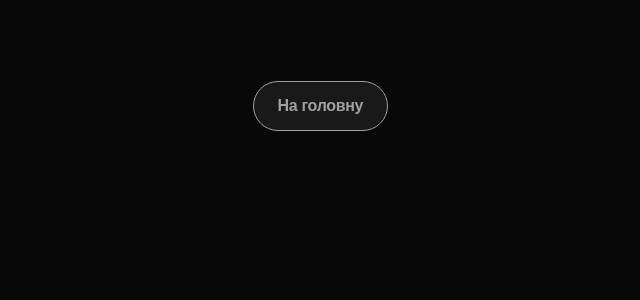
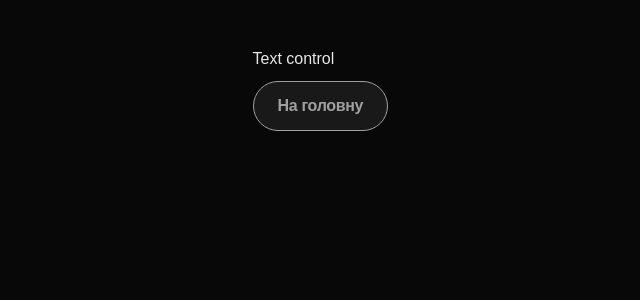
Before and after one commit to Sashko-kapillar/my-ersag, a React (Vite) app: page / in a window 1280 px wide. Shown: the top 300 px of the page, without its empty margins (136-776 px from the left). Built offline with nearby package versions, Linux system fonts and the light colour scheme.

Commit message:
style: add right path for fonts

```diff
--- a/src/App.tsx
+++ b/src/App.tsx
@@ -3,6 +3,7 @@
 // import viteLogo from '/vite.svg'
 import './App.css'
 import Header from './components/Header/header'
+import Hero from './components/Hero/Hero'
 
 function App() {
   // const [count, setCount] = useState(0)
@@ -10,6 +11,7 @@ function App() {
   return (
     <>
       <Header></Header>
+      <Hero></Hero>
     </>
   )
 }
--- a/src/components/Header/header.tsx
+++ b/src/components/Header/header.tsx
@@ -36,7 +36,6 @@ const Header = ({
               label="На головну"
               href="/"
           >
-
           </SmartButton>
 
           {/* {isPrivacy ? (
--- /dev/null
+++ b/src/components/Hero/Hero.tsx
@@ -0,0 +1,12 @@
+
+const Hero = () => {
+  return (
+    <section className="w-full relative lg:-mt-23 pb-40 1xl:pb-55 3xl:pb-60 4xl:pb-70">
+      <div className="section flex justify-between gap-5.5 flex-col items-start 1xl:items-center 1xl:justify-center-safe max-h-full h-full">
+        {/* <VideoPlayer /> */}<p>Text control</p>
+      </div>
+    </section>
+  );
+};
+
+export default Hero;
--- a/src/index.css
+++ b/src/index.css
@@ -3,8 +3,8 @@
 
 @font-face {
   font-family: 'Unbounded';
-  src: local('Unbounded-Regular'),
-    url('./assets/fonts/Unbounded-Regular.woff2') format('woff2');
+  src:
+    url('/src/assets/fonts/Unbounded-Regular.woff2') format('woff2');
   font-weight: 400;
   font-style: normal;
   font-display: swap;
@@ -12,8 +12,8 @@
 
 @font-face {
   font-family: 'Unbounded';
-  src: local('Unbounded-Medium'),
-    url('./assets/fonts/Unbounded-Medium.woff2') format('woff2');
+  src:
+    url('/src/assets/fonts/Unbounded-Medium.woff2') format('woff2');
   font-weight: 500;
   font-style: normal;
   font-display: swap;
@@ -21,8 +21,8 @@
 
 @font-face {
   font-family: 'Unbounded';
-  src: local('Unbounded-SemiBold'),
-    url('./assets/fonts/Unbounded-SemiBold.woff2') format('woff2');
+  src:
+    url('/src/assets/fonts/Unbounded-SemiBold.woff2') format('woff2');
   font-weight: 600;
   font-style: normal;
   font-display: swap;
@@ -30,8 +30,8 @@
 
 @font-face {
   font-family: 'NunitoSans';
-  src: local('NunitoSans-ExtraLight'),
-    url('./assets/fonts/NunitoSans-ExtraLight.woff2') format('woff2');
+  src:
+    url('/src/assets/fonts/NunitoSans-ExtraLight.woff2') format('woff2');
   font-weight: 200;
   font-style: normal;
   font-display: swap;
@@ -39,8 +39,8 @@
 
 @font-face {
   font-family: 'NunitoSans';
-  src: local('NunitoSans-Light'),
-    url('./assets/fonts/NunitoSans-Light.woff2') format('woff2');
+  src:
+    url('/src/assets/fonts/NunitoSans-Light.woff2') format('woff2');
   font-weight: 400;
   font-style: normal;
   font-display: swap;
@@ -48,8 +48,8 @@
 
 @font-face {
   font-family: 'NunitoSans';
-  src: local('NunitoSans-Regular'),
-    url('./assets/fonts/NunitoSans-Regular.woff2') format('woff2');
+  src:
+    url('/src/assets/fonts/NunitoSans-Regular.woff2') format('woff2');
   font-weight: 500;
   font-style: normal;
   font-display: swap;
@@ -57,8 +57,8 @@
 
 @font-face {
   font-family: 'NunitoSans';
-  src: local('NunitoSans-SemiBold'),
-    url('./assets/fonts/NunitoSans-SemiBold.woff2') format('woff2');
+  src:
+    url('/src/assets/fonts/NunitoSans-SemiBold.woff2') format('woff2');
   font-weight: 600;
   font-style: normal;
   font-display: swap;
@@ -66,8 +66,7 @@
 
 @font-face {
   font-family: 'NunitoSans';
-  src: local('NunitoSans-Bold'),
-    url('./assets/fonts/NunitoSans-Bold.woff2') format('woff2');
+  src: url('/src/assets/fonts/NunitoSans-Bold.woff2') format('woff2');
   font-weight: 700;
   font-style: normal;
   font-display: swap;
@@ -75,19 +74,20 @@
 
 @font-face {
   font-family: 'NunitoSans';
-  src: local('NunitoSans-ExtraBold'),
-    url('./assets/fonts/NunitoSans-ExtraBold.woff2') format('woff2');
+  src: url('/src/assets/fonts/NunitoSans-ExtraBold.woff2') format('woff2');
   font-weight: 800;
   font-style: normal;
   font-display: swap;
 }
 
 @theme {
-  --font-primary: 'Nunito Sans', sans-serif;
+  --font-primary: 'NunitoSans', sans-serif;
   --font-second: 'Unbounded', sans-serif;
   --font-third: 'Inter', sans-serif;
   --font-fourth: 'Sofia Sans', sans-serif;
   --font-fifth: 'Manrope', sans-serif;
+
+
 
   /* Custom screen sizes */
   --breakpoint-xs: 568px;
@@ -238,3 +238,6 @@ input.form-write-us:-webkit-autofill:hover {
   transform: scale(1);
   opacity: 1;
 }
+  :root {
+  font-family: NunitoSans, system-ui, Avenir, Helvetica, Arial, sans-serif;
+}
```
